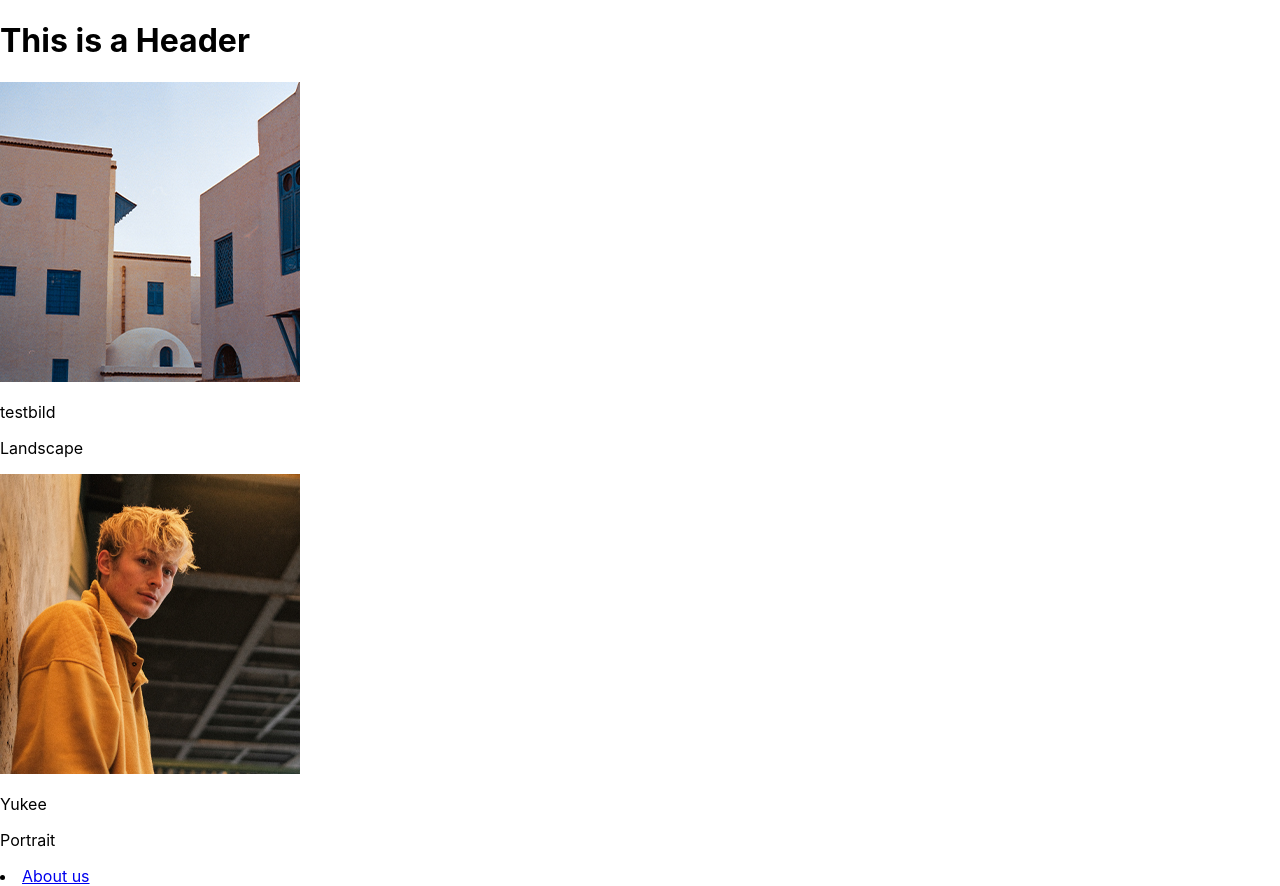
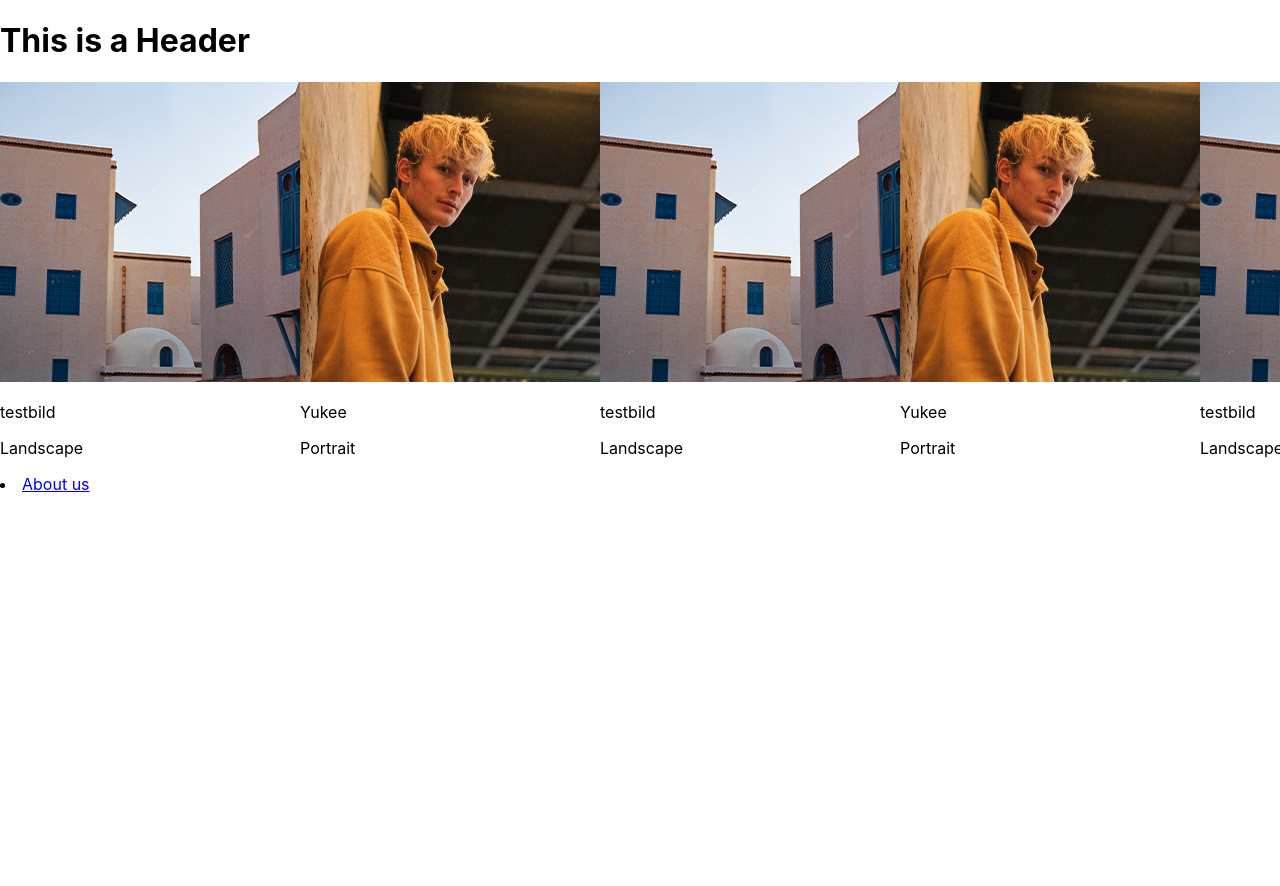
Before and after one commit to JulianDiener/webtech, a React (Create React App) app: page / in a window 1280 px wide. After the commit the page ends 800 px from the top, so only its background shows below. Built offline with nearby package versions, Linux system fonts and the light colour scheme.

Commit message:
CHG: added List of pictures
pictures will now align next to each other in a scroll slide. You can add or remove pictures with changing the numbers list

```diff
--- a/src/webpages/home.js
+++ b/src/webpages/home.js
@@ -4,20 +4,31 @@ import {
     Link
 } from "react-router-dom";
 
-function Im(props) {
-       return (<div>
-               <img src={data.pictures[props.number].src} alt="Test"/>
-               <p>{data.pictures[props.number].name}</p>
-               <p>{data.pictures[props.number].type}</p>
-       </div>
-                );
+function PictureItem(props_1) {
+    return <div style={{ display: "inline-block"}}>
+        <img src={data.pictures[props_1.value].src} alt="Test"/>
+        <p>{data.pictures[props_1.value].name}</p>
+        <p>{data.pictures[props_1.value].type}</p></div>;
 }
+
+function PictureList(props_2) {
+    const numbers = props_2.numbers;
+    const pictureItems = numbers.map((number) =>
+        <PictureItem value={number} />
+    );
+    return (
+        <div style={{ overflow: "scroll", whiteSpace: "nowrap" }}>
+            {pictureItems}
+        </div>
+    );
+}
+const numbers = [0, 1, 0, 1, 0, 1, 0, 1];
+
 
 const Home = () => {
     return (
         <div>
-            <Im number={0} />
-            <Im number={1} />
+            <PictureList numbers={numbers} />
             <li><Link to="/aboutus">About us</Link></li>
         </div>
     );
```
